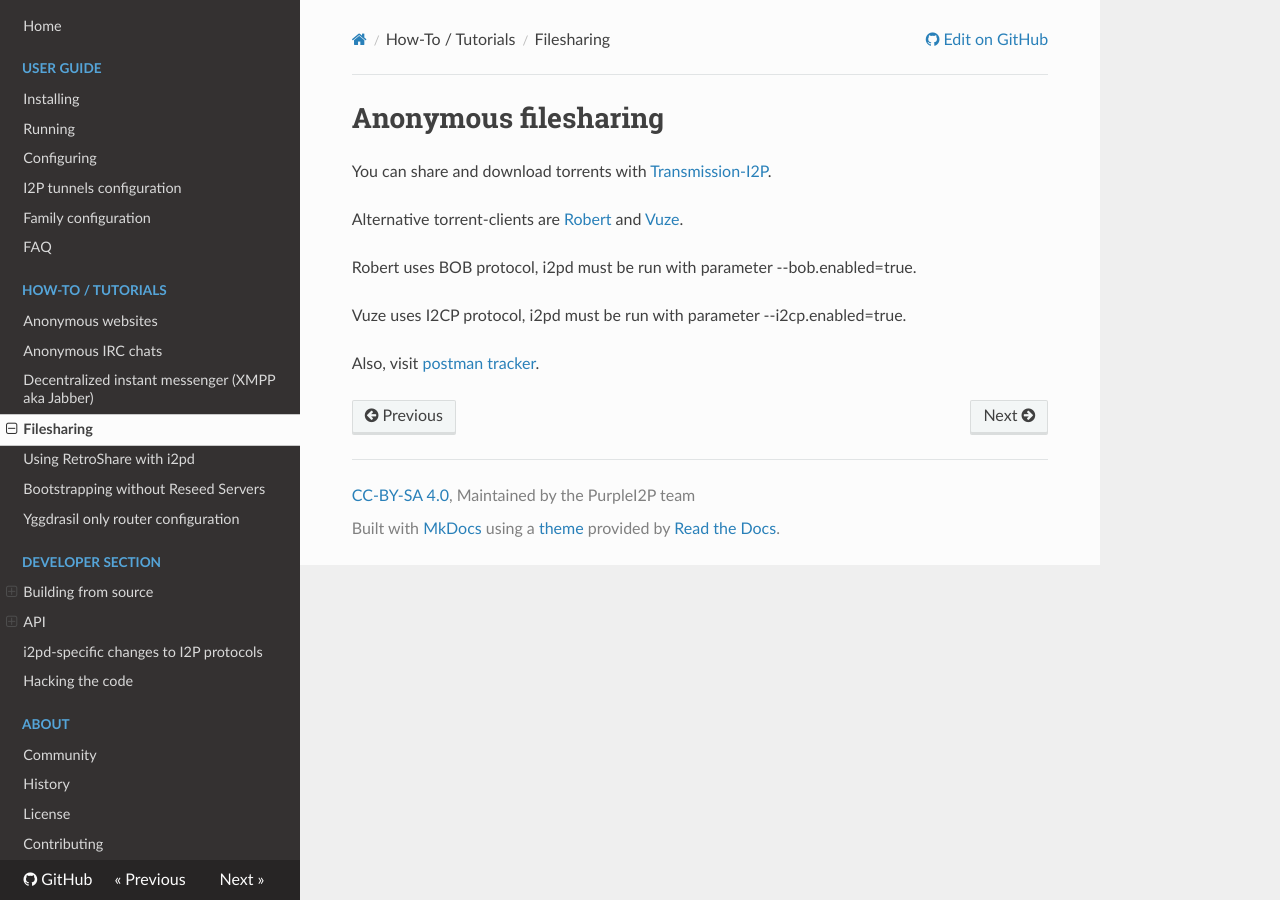
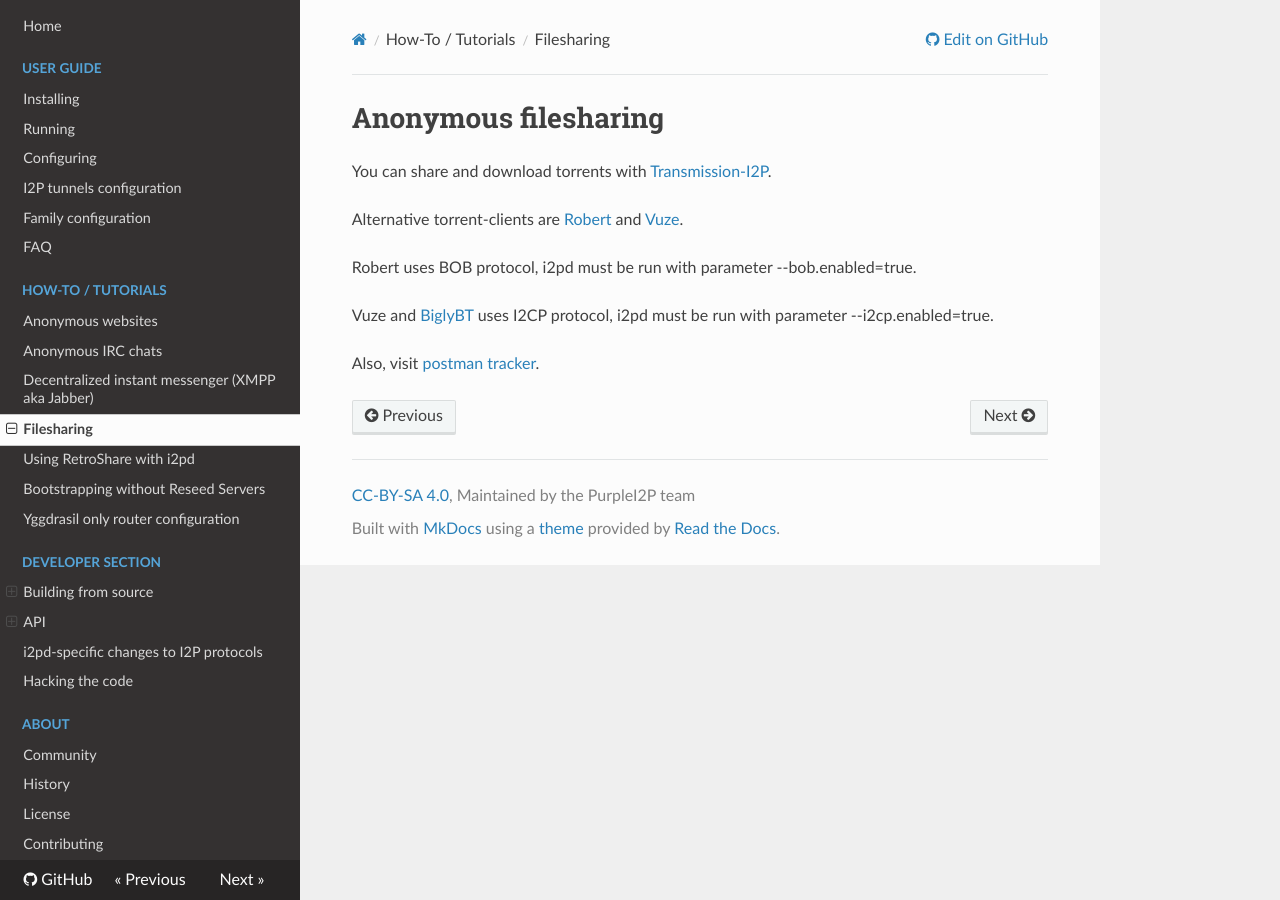
Before and after one commit to PurpleI2P/i2pd_docs_en, an MkDocs documentation site: the page built from docs/tutorials/filesharing.md, in a window 1280 px wide. Built offline with MkDocs 1.6.1, drawn with Linux system fonts in a browser that asks for light colours; nearby versions of some CDN libraries; old or Windows-style settings are respelled for this version of MkDocs.

Commit message:
Update filesharing.md

```diff
--- a/docs/tutorials/filesharing.md
+++ b/docs/tutorials/filesharing.md
@@ -7,6 +7,6 @@ Alternative torrent-clients are [Robert](http://en.wikipedia.org/wiki/Robert_%28
 
 Robert uses BOB protocol, i2pd must be run with parameter --bob.enabled=true.
 
-Vuze uses I2CP protocol, i2pd must be run with parameter --i2cp.enabled=true.
+Vuze and [BiglyBT](https://www.biglybt.com) uses I2CP protocol, i2pd must be run with parameter --i2cp.enabled=true.
 
 Also, visit [postman tracker](http://tracker2.postman.i2p).
```
